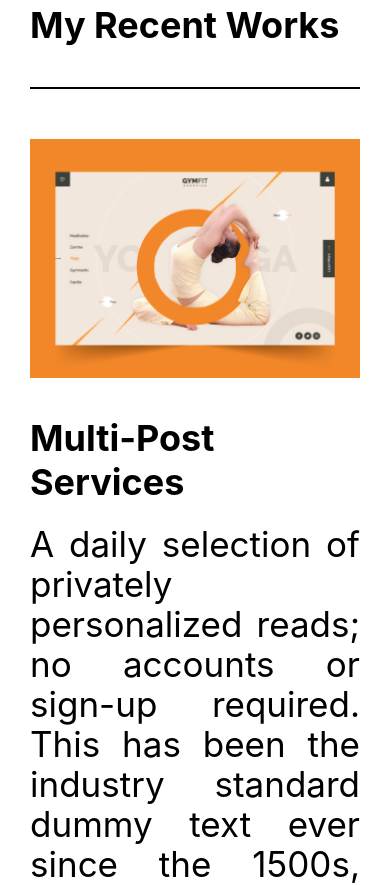
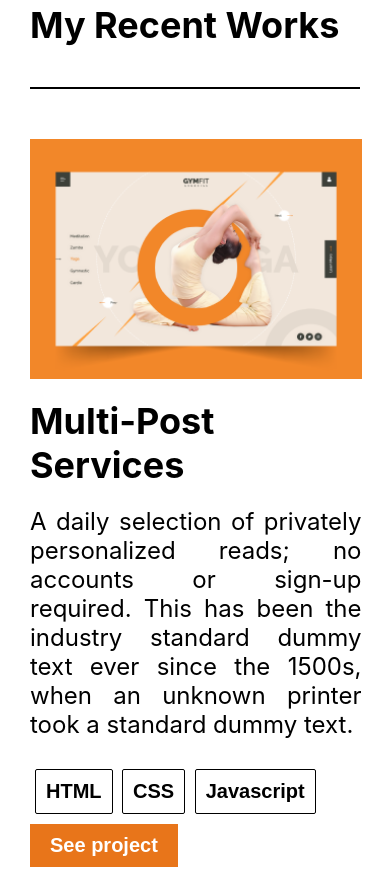
Before and after one commit to Charzy-1/My-Portfolio-Website, a website: page index.html in a window 390 px wide. Shown: the part 907-1792 px from the top of the page. Drawn offline with Linux system fonts and the light colour scheme.

Commit message:
i modified the html and CSS to solve the overlapping issue on the work section

```diff
--- a/index.html
+++ b/index.html
@@ -65,10 +65,7 @@
          </div>
 
          <div class="first-work-section">
-             <div class="workimage">
             <img src="./images/Img Placeholder (1).png" alt="a picture description of my work">
-             </div>
-
               <div class="Multi-post">
                 <h1>Multi-Post Services</h1>
                 <p id="paragraph">A daily selection of privately personalized reads; no accounts or sign-up required. This has been the industry standard dummy text ever since the 1500s, when an unknown printer took a standard dummy text.</p>
@@ -78,6 +75,7 @@
 
                 <div><button onclick="open_popup(0)" id="see-project">See project</button></div>
               </div>
+
          </div>
      </div>
 
--- a/styles.css
+++ b/styles.css
@@ -14,6 +14,10 @@ body {
 
 header {
   background-color: #524c42;
+}
+
+p {
+  padding-right: 30px;
 }
 
 li {
@@ -61,6 +65,26 @@ a {
   display: none;
   cursor: pointer;
   z-index: 100;
+}
+
+.first-work-section {
+  display: flex;
+  margin-top: 50px;
+  gap: 20px;
+}
+
+.first-work-section img {
+  width: 50vw;
+}
+
+.Multi-post p {
+  padding: 0;
+  margin: 20px 0;
+  font-size: 1.5rem;
+}
+
+.Multi-post {
+  width: 50vw;
 }
 
 .bar {
@@ -129,11 +153,6 @@ a {
 .popupbuttons-items .fa-brands {
   color: white;
   margin-left: 5px; /* Added margin for spacing */
-}
-
-.popupImg {
-  height: 300px;
-  width: 60%;
 }
 
 #popup-title {
@@ -247,10 +266,6 @@ a {
   background-color: black;
 }
 
-p {
-  padding-right: 30px;
-}
-
 .container {
   width: 100%;
   height: 100%;
@@ -275,12 +290,6 @@ p {
 .banner-content h1 {
   color: var(--accent-color);
   font-size: 4rem;
-}
-
-.workimage img {
-  width: 200%;
-  height: 100%;
-  display: block;
 }
 
 .banner-content h2 {
@@ -540,11 +549,6 @@ textarea::placeholder {
   padding: 70px 70px 0 70px;
 }
 
-.Multi-post {
-  flex: 1;
-  max-width: 500px;
-}
-
 .Multi-post h1 {
   font-size: 40px;
 }
@@ -603,12 +607,6 @@ textarea::placeholder {
 
 .category h2 {
   font-size: 2rem;
-}
-
-#paragraph {
-  color: black;
-  line-height: 40px;
-  font-size: 30px;
 }
 
 .project-container .grid-container {
@@ -707,13 +705,13 @@ textarea::placeholder {
   background-color: rgba(255, 255, 255, 1); /* Change button background color slightly on hover (optional) */
 }
 
+@media (max-width: 2000px) {
+  .first-work-section img {
+    width: 70vw;
+  }
+}
+
 @media (max-width: 1280px) {
-  .workimage img {
-    width: 200%;
-    height: 100%;
-    display: block;
-  }
-
   .project-container {
     padding: 30px 0 30px 0;
   }
@@ -723,11 +721,6 @@ textarea::placeholder {
     padding: 70px 0 0 0;
   }
 
-  .Multi-post {
-    flex: 1;
-    max-width: 480px;
-  }
-
   .aboutme-class {
     margin-left: 0;
   }
@@ -742,25 +735,6 @@ textarea::placeholder {
   }
 }
 
-@media (max-width: 1250px) {
-  .Multi-post {
-    flex: 1;
-    max-width: 440px;
-  }
-}
-
-@media (max-width: 1090px) {
-  .workimage img {
-    width: 155%;
-  }
-}
-
-@media (max-width: 1063px) {
-  .Multi-post {
-    max-width: 420px;
-  }
-}
-
 @media (max-width: 1024px) {
   .popup-contents {
     width: 90%;
@@ -774,11 +748,6 @@ textarea::placeholder {
     background-size: 50% auto;
   }
 
-  .Multi-post {
-    flex: 1;
-    max-width: 320px;
-  }
-
   .Multi-post h1 {
     font-size: 30px;
   }
@@ -787,22 +756,10 @@ textarea::placeholder {
     font-size: 25px;
   }
 
-  #paragraph {
-    font-size: 22px;
-    line-height: 30px;
-    margin-bottom: 0;
-  }
-
   button {
     font-size: 19px;
   }
 
-  .workimage img {
-    width: 140%;
-    height: 100%;
-    display: block;
-  }
-
   .category h2 {
     font-size: 1.5rem;
   }
@@ -833,6 +790,14 @@ textarea::placeholder {
 }
 
 @media (max-width: 912px) {
+  .first-work-section img {
+    width: 85vw;
+  }
+
+  .Multi-post {
+    width: 85vw;
+  }
+
   .popup-contents {
     width: 90%;
   }
@@ -848,11 +813,6 @@ textarea::placeholder {
 
   .project-container .grid-container {
     grid-template-columns: repeat(2, 1fr); /* 2 columns for medium screens */
-  }
-
-  .Multi-post {
-    max-width: 100%;
-    margin-top: 350px;
   }
 
   .multipost-skill {
@@ -869,12 +829,6 @@ textarea::placeholder {
     flex-direction: column;
   }
 
-  .workimage img {
-    width: 100%;
-    height: 70%;
-    display: block;
-  }
-
   .category h2 {
     font-size: 1.3rem;
   }
@@ -884,11 +838,6 @@ textarea::placeholder {
     padding-right: 30px;
   }
 
-  #paragraph {
-    font-size: 35px;
-    line-height: 40px;
-  }
-
   button {
     font-size: 35px;
   }
@@ -899,12 +848,6 @@ textarea::placeholder {
     margin-right: 20px;
   }
 
-  .Multi-post {
-    flex: 1;
-    max-width: 100%;
-    margin-top: 300px;
-  }
-
   p {
     padding-right: 0;
     text-align: justify;
@@ -916,6 +859,11 @@ textarea::placeholder {
 
   .work-section .line {
     max-width: 100%;
+  }
+
+  #popup-image {
+    width: 50vw;
+    height: 35vh;
   }
 
   .popup-content {
@@ -931,12 +879,6 @@ textarea::placeholder {
     padding: 5px;
   }
 
-  .workimage img {
-    width: 100%;
-    height: auto;
-    display: block;
-  }
-
   .category-container li {
     padding-bottom: 40px;
     padding-right: 0;
@@ -957,12 +899,6 @@ textarea::placeholder {
     height: 30vh;
   }
 
-  .workimage img {
-    width: 100%;
-    height: auto;
-    display: block;
-  }
-
   .work-section {
     flex-direction: column; /* Stack elements vertically */
     margin-top: 20px;
@@ -975,11 +911,6 @@ textarea::placeholder {
 
   .work-section .line {
     width: 100%;
-  }
-
-  .Multi-post {
-    max-width: 100%;
-    margin-top: 270px;
   }
 
   .work-wrapper {
@@ -1150,19 +1081,8 @@ textarea::placeholder {
     padding: 10px;
   }
 
-  .Multi-post {
-    max-width: 100%;
-    margin-top: 250px;
-  }
-
   .Multi-post h1 {
     margin-bottom: 20px;
-  }
-
-  .workimage img {
-    width: 100%;
-    height: auto;
-    display: block;
   }
 
   .category {
@@ -1315,10 +1235,6 @@ textarea::placeholder {
     margin: 20px 40px;
   }
 
-  .Multi-post {
-    margin-top: 120px;
-  }
-
   .project-container .grid-container {
     margin: 0 25px 0 25px;
   }
@@ -1378,14 +1294,8 @@ textarea::placeholder {
     padding: 0 0 40px 0;
   }
 
-  #paragraph {
-    line-height: 40px;
-  }
-
   .project-content h1 {
     padding-bottom: 20px;
-
-    /* padding-top: 80px; */
   }
 
   .project-box:hover .project-content {
@@ -1413,8 +1323,6 @@ textarea::placeholder {
 @media (max-width: 515px) {
   .banner {
     background-image: url("./images/mobilbackground.png");
-
-    /* background-size: 50% auto; */
   }
 
   .container {
@@ -1464,10 +1372,6 @@ textarea::placeholder {
 
   .work-section h1 {
     font-size: 40px;
-  }
-
-  .Multi-post {
-    margin-top: 40px;
   }
 
   #parapraph {
@@ -1577,13 +1481,6 @@ textarea::placeholder {
     margin: 0 8px;
   }
 
-  .workimage,
-  .Multi-post {
-    max-width: 100%;
-    margin: 10px 0;
-    flex: 1 1 auto;
-  }
-
   .work-section h1 {
     margin-bottom: 30px;
     padding-right: 20px;
@@ -1591,10 +1488,6 @@ textarea::placeholder {
     font-size: clamp(10px, 10vw, 36px);
   }
 
-  #paragraph {
-    font-size: 25px;
-  }
-
   .Multi-post .multipost-skill {
     font-size: 0.9em; /* Adjust font size */
   }
@@ -1637,13 +1530,6 @@ textarea::placeholder {
   }
 }
 
-.first-work-section {
-  display: flex;
-  flex-wrap: wrap; /* Allow items to wrap to the next line */
-  margin-top: 50px;
-  justify-content: space-between;
-}
-
 @media (max-width: 320px) {
   .social-icons {
     left: 31%;
```
Lines whose indentation alone changed are shown as unchanged.
